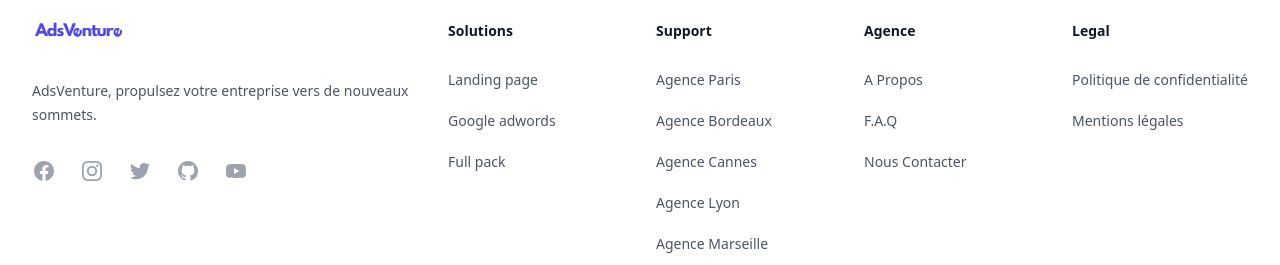
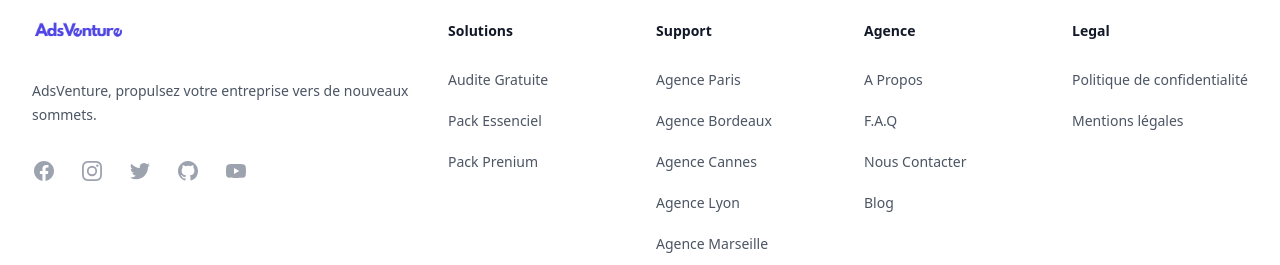
Before and after one commit to magicniclus/adsventure, a Next.js app: page / in a window 1280 px wide. Shown: the part 5471-5736 px from the top of the page. Built offline with nearby package versions, Linux system fonts and the light colour scheme.

Commit message:
Update Footer.js

```diff
--- a/components/Organisms/Footer.js
+++ b/components/Organisms/Footer.js
@@ -1,11 +1,22 @@
 import React from "react";
+import { useRouter } from "next/router";
 
 const Footer = () => {
+  const router = useRouter();
   const navigation = {
     solutions: [
-      { name: "Landing page", href: "#service" },
-      { name: "Google adwords", href: "#service" },
-      { name: "Full pack", href: "#service" },
+      {
+        name: "Audite Gratuite",
+        href: router.pathname === "/" ? "#service" : "/#service",
+      },
+      {
+        name: "Pack Essenciel",
+        href: router.pathname === "/" ? "#service" : "/#service",
+      },
+      {
+        name: "Pack Prenium",
+        href: router.pathname === "/" ? "#service" : "/#service",
+      },
     ],
     support: [
       {
@@ -30,9 +41,16 @@ const Footer = () => {
       },
     ],
     company: [
-      { name: "A Propos", href: "#content" },
-      { name: "F.A.Q", href: "#FAQ" },
+      {
+        name: "A Propos",
+        href: router.pathname === "/" ? "#content" : "/#content",
+      },
+      {
+        name: "F.A.Q",
+        href: router.pathname === "/" ? "#FAQ" : "/#FAQ",
+      },
       { name: "Nous Contacter", href: "/contact" },
+      { name: "Blog", href: "/blog" },
     ],
     legal: [
       {
@@ -115,7 +133,7 @@ const Footer = () => {
           <div className="space-y-8">
             <img
               className="h-7"
-              src="./images/logo/AdsVenture-blue-little.png"
+              src="/images/logo/AdsVenture-blue-little.png"
               alt="Adsventure"
             />
             <p className="text-sm leading-6 text-gray-600">
```
